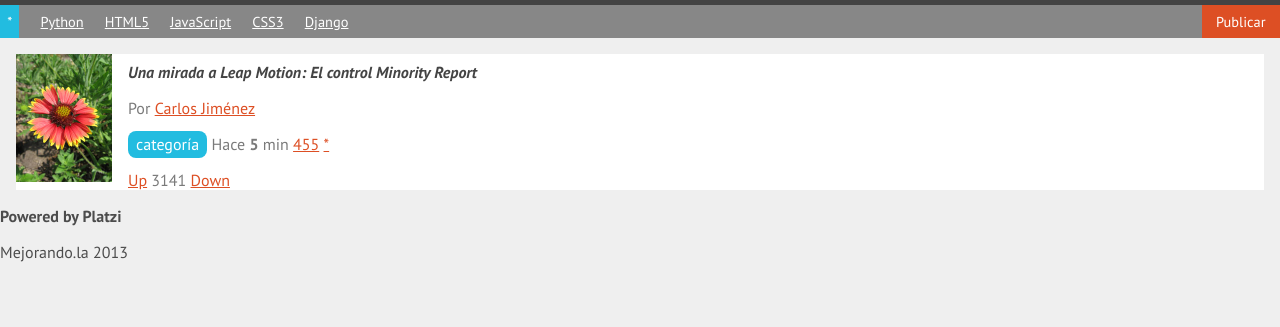
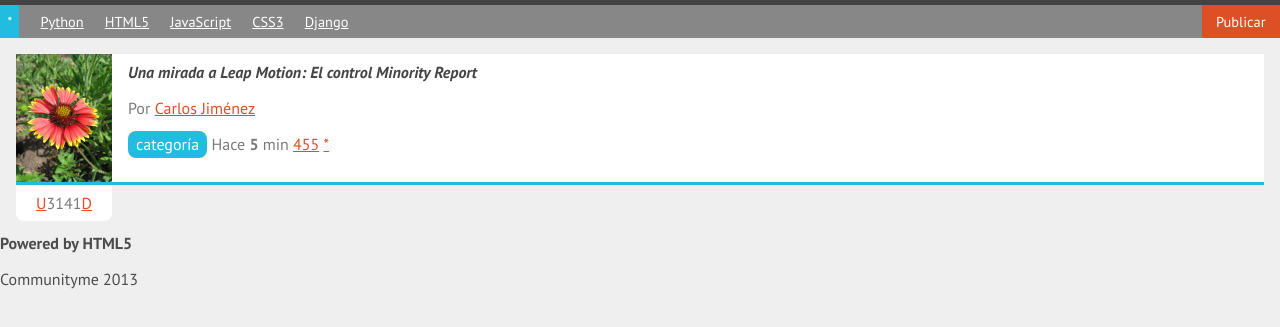
Before and after one commit to castolo/Pruebaweb, a plain HTML site: page index.html in a window 1280 px wide. Shown: the part 95-422 px from the top of the page. Drawn offline with Linux system fonts and the light colour scheme.

Commit message:
Votación usando position

```diff
--- a/estilos.css
+++ b/estilos.css
@@ -97,7 +97,10 @@ nav #publicar_nav a
 }
 #contenido .item {
 	background: white;
-	border-bottom: 3px #22BCE0;
+	border-bottom: 3px #22BCE0 solid;
+	margin-bottom: 3em;
+	min-height: 128px;
+	position: relative;
 }
 #contenido .item p
 {
@@ -132,3 +135,14 @@ nav #publicar_nav a
 	color: #444;
 	text-decoration: none;
 }
+#contenido .item .votacion
+{
+	border-radius: 0 0 0.5em 0.5em;
+	width: 96px;
+	padding: 0.5em 0;
+	position: absolute;
+	text-align: center;
+	top: 100%;
+	background: white;
+	margin: 3px 0 0 0;
+}
--- a/index.html
+++ b/index.html
@@ -48,14 +48,12 @@
 				<a class="comentarios_item" href="#">455</a>
 				<a class="guardar_item" href="#">*</a>
 			</p>
-			<p class="votacion"><a class="up" href="#">Up</a>
-				3141
-				<a class="down" href="#">Down</a></p>
+			<p class="votacion"><a class="up" href="#">U</a>3141<a class="down" href="#">D</a></p>
 		</article>
 	</SECTION>
 	<FOOTER>
-		<p><strong>Powered by Platzi</strong></p>
-		<p>Mejorando.la 2013</p>
+		<p><strong>Powered by HTML5</strong></p>
+		<p>Communityme 2013</p>
 	</FOOTER>
 </body>
 </html>
```
